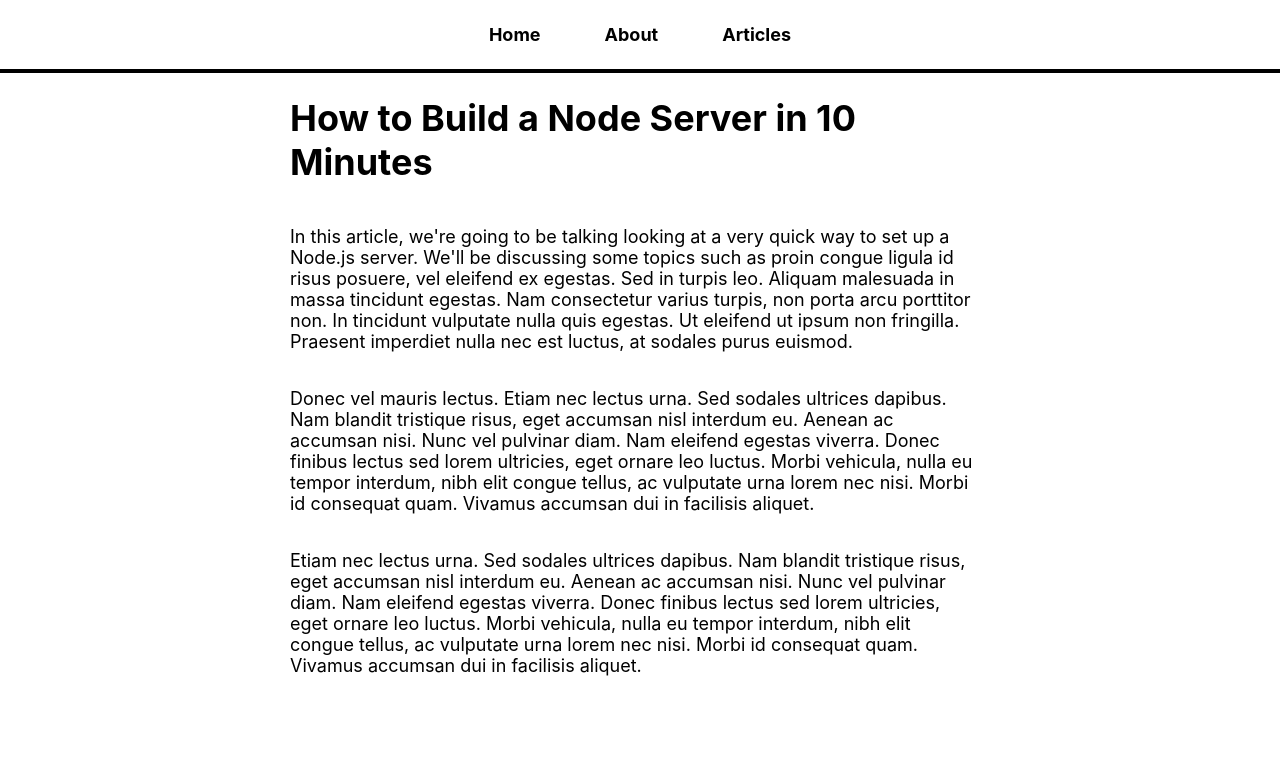
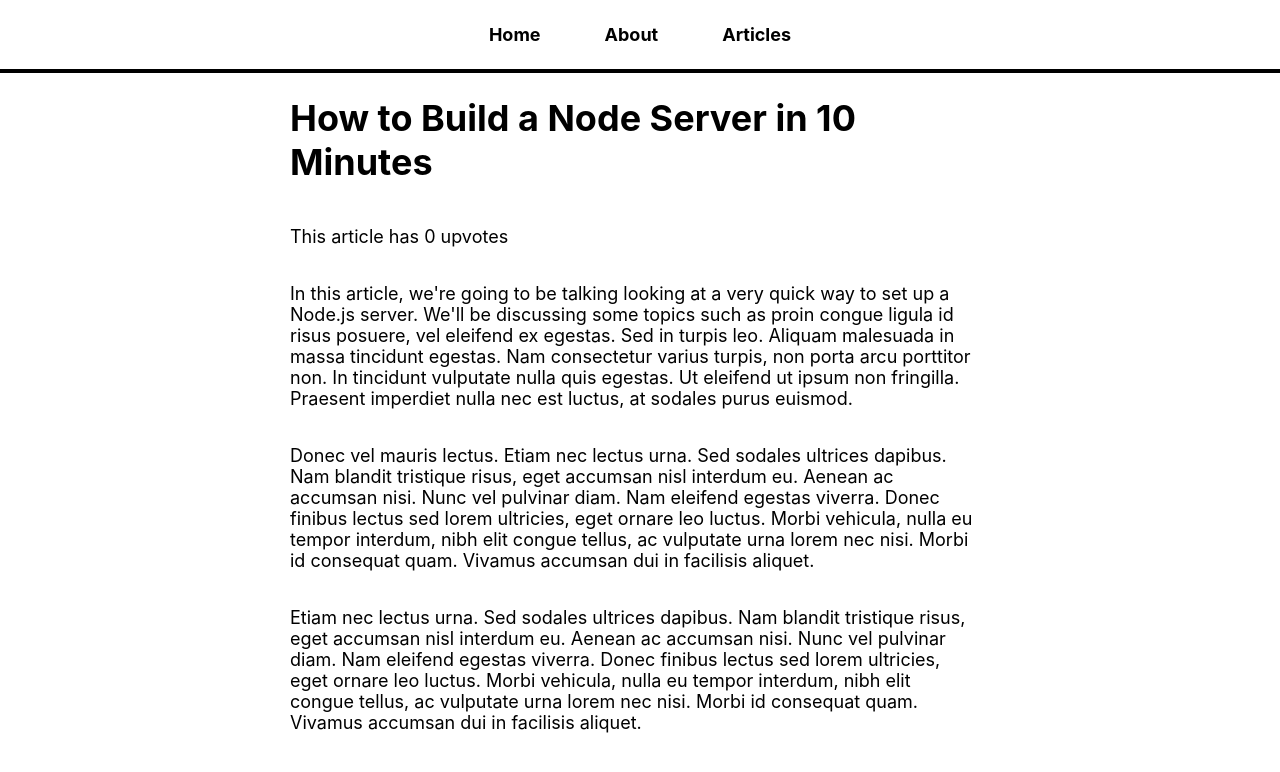
Before and after one commit to recervictory/react-blog, a React (Vite) app in the folder react-blog/: page /articles/learn-node in a window 1280 px wide. Shown: the top 772 px of the page. Built offline with nearby package versions, Linux system fonts and the light colour scheme.

Commit message:
Adding data to articles page

```diff
--- a/react-blog/package.json
+++ b/react-blog/package.json
@@ -3,6 +3,7 @@
   "private": true,
   "version": "0.0.0",
   "type": "module",
+  "proxy": "http://localhost:8000/",
   "scripts": {
     "dev": "vite",
     "build": "tsc && vite build",
--- a/react-blog/src/pages/ArticlePage.tsx
+++ b/react-blog/src/pages/ArticlePage.tsx
@@ -1,24 +1,39 @@
 import React from "react";
+import { useState, useEffect } from "react";
 import { useParams } from "react-router-dom";
 
 import articles from "../assets/articles";
 import NotFoundPage from "./NotFoundPage";
+import axios from "axios";
 
 const ArticlePage = () => {
+  const [articleInfo, setArticleInfo] = useState({ upvotes: 0, comments: 0 });
   const { articleId } = useParams();
   const article = articles.find((article) => article.name === articleId);
 
+  useEffect(() => {
+    const loadArticleInfo = async () => {
+      const response = await axios.get(
+        `/api/articles/${articleId}`
+      );
+      setArticleInfo(response.data());
+      loadArticleInfo();
+    };
+  }, []);
 
   //! If no article found Not found Page returned
   if (!article) {
-    return <NotFoundPage/>
+    return <NotFoundPage />;
   }
 
   const { name, title, content } = article;
   return (
     <>
       <h1>{title}</h1>
-      { content.map ( (paragraph, index) => <p key={index}>{paragraph}</p>)}
+      <p>This article has {articleInfo.upvotes} upvotes</p>
+      {content.map((paragraph, index) => (
+        <p key={index}>{paragraph}</p>
+      ))}
     </>
   );
 };
```
